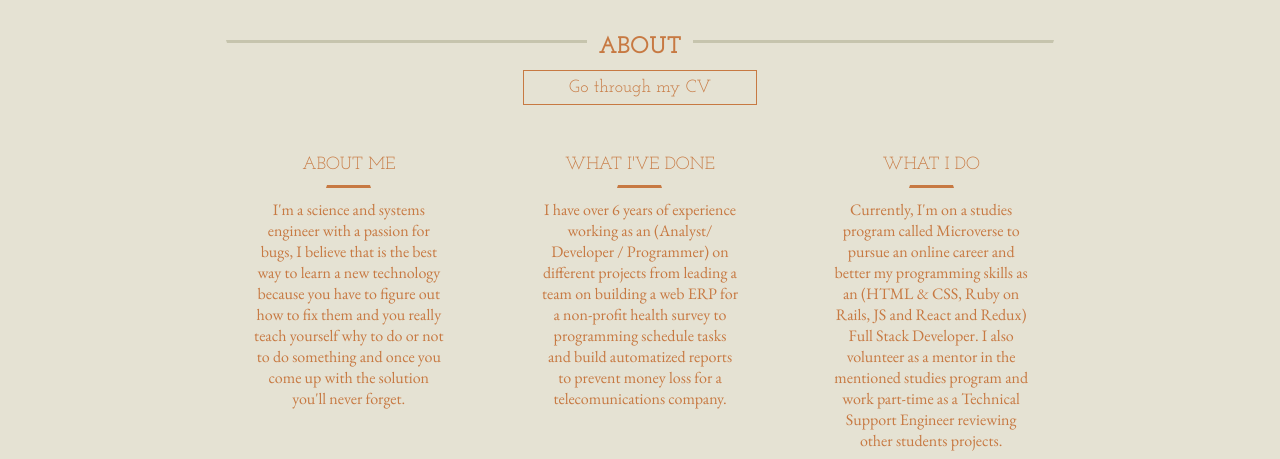
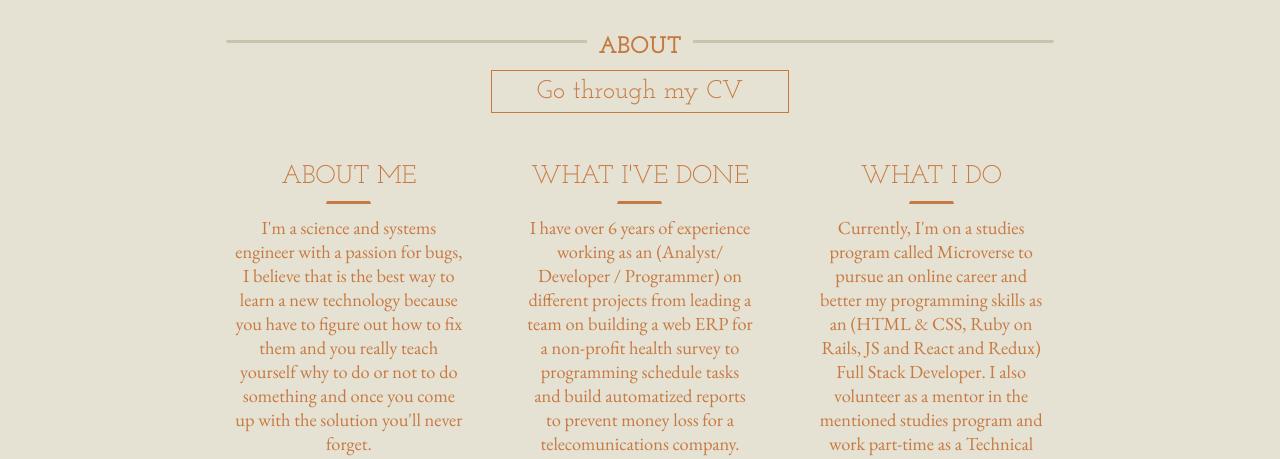
Before and after one commit to euqueme/portfolio, a plain HTML site: page index.html in a window 1280 px wide. Shown: the part 488-947 px from the top of the page. Drawn offline with nearby package versions, Linux system fonts and the light colour scheme.

Commit message:
Adjust font-size from the About and Portfolio sections to make it mobile friendly

```diff
--- a/styles/style.css
+++ b/styles/style.css
@@ -184,13 +184,7 @@ main #Home h1:nth-of-type(2) {
   font-size: 3em;
 }
 
-#hexagon {
-    transform: rotate(90deg);
-    height: 100px;
-    top: 25px;
-}
-
-h2, #hexagon {
+h2 {
   z-index: 1;
 }
 
@@ -221,17 +215,17 @@ h2, #hexagon {
   background-color: #C77942
 }
 
-#hexagon, #photo, #Home p, #About a,  #Portfolio p, #Contact p {
+#photo, #Home p, #About a,  #Portfolio p, #Contact p {
   display: table;
 }
 
-h2, h3, #hexagon, #photo, #Home p, #About a, #Portfolio p, #Contact p {
+h2, h3, #photo, #Home p, #About a, #Portfolio p, #Contact p {
   position: relative;
   margin: 0 auto;
 }
 
-h3, #hexagon, #About a, #Portfolio p {
-  font-size: 1.1em;
+h3, #About a, #Portfolio p {
+  font-size: 1.6em;
 }
 
 .o-separator {
@@ -245,8 +239,8 @@ h3, #hexagon, #About a, #Portfolio p {
 }
 
 #About p {
-  font-size: 1.2em;
-  padding: 0 30px 40px;
+  font-size: 1.3em;
+  padding: 0 15px 40px;
 }
 
 #About, #Portfolio {
@@ -416,10 +410,6 @@ footer {
   .modal-dialog {
     max-width: 45%;
   }
-
-  #About p {
-    font-size: 1em;
-  }
 }
 
 @media (min-width: 1300px) {
@@ -433,6 +423,10 @@ footer {
 }
 
 @media (min-width: 1200px) {
+  #About p {
+    font-size: 1.15em;
+  }
+
   #Portfolio article {
     height: 350px;
   }
```
